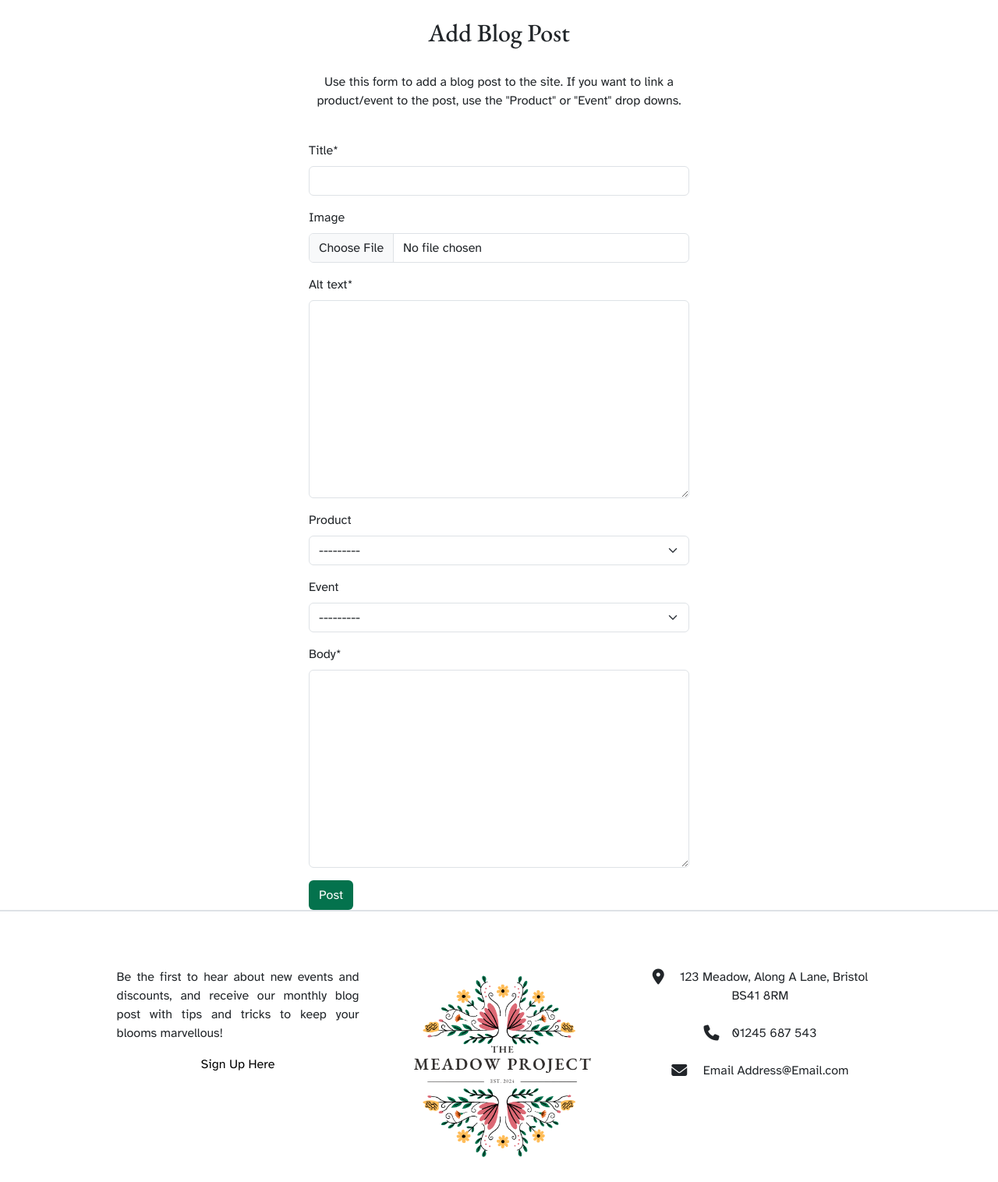
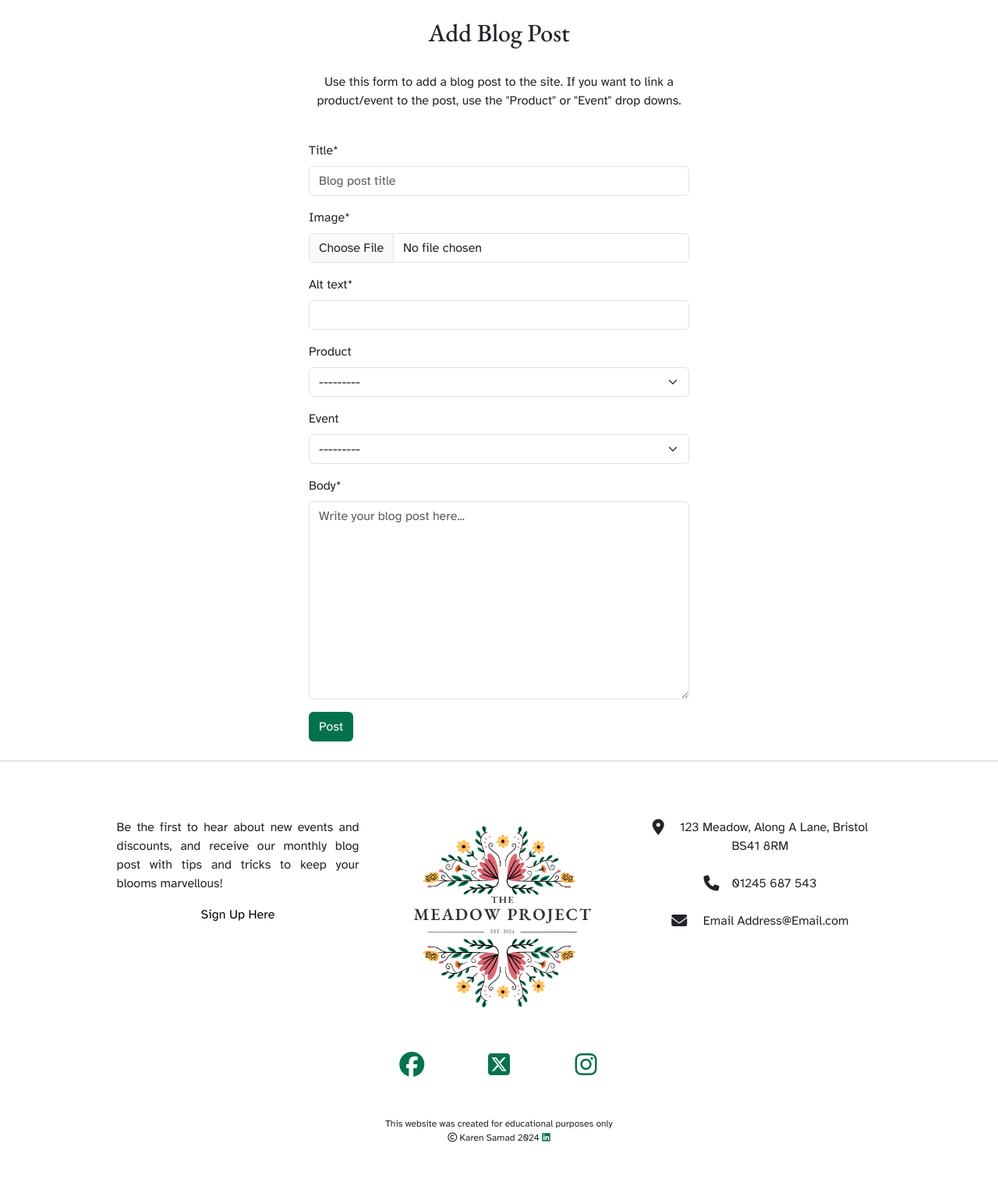
Before and after one commit to kosamad/the-meadow-project, a Django app: page /blog/add_post/ in a window 1280 px wide. Shown: the part 76-1592 px from the top of the page at 78% size. After the commit the page ends 1541 px from the top, so only its background shows below. Run offline with Django 3.2, Linux system fonts and the light colour scheme; data that the repository does not hold is empty; some libraries are stand-ins or nearby versions.

Commit message:
Form for blog posts with required fields in model.

```diff
--- /dev/null
+++ b/blog/forms.py
@@ -0,0 +1,22 @@
+from django import forms
+from .models import Post
+from products.models import Product, Event
+
+
+class PostForm(forms.ModelForm):
+
+ class Meta:
+        model = Post
+        fields = ('title', 'image', 'alt_text',
+                  'product', 'event',
+                  'body'
+                  )
+        widgets = {
+            'alt_text': forms.TextInput,
+            'title': forms.TextInput(attrs={'placeholder':'Blog post title'}),
+            'image': forms.ClearableFileInput,
+            'body': forms.Textarea(attrs={'rows': 10, 'placeholder': 'Write your blog post here...'}),
+        }
+
+        product = forms.ModelChoiceField(queryset=Product.objects.all(), widget=forms.Select(attrs={'placeholder': 'Select a product'}))
+        event = forms.ModelChoiceField(queryset=Event.objects.all(), widget=forms.Select(attrs={'placeholder': 'Select an event'}))
--- a/blog/models.py
+++ b/blog/models.py
@@ -6,13 +6,13 @@ from django.urls import reverse
 # Create your models here.
 
 class Post(models.Model):
-    title = models.CharField(max_length=255)
+    title = models.CharField(max_length=255, null=False, blank=False)
     date = models.DateTimeField(auto_now_add=True)
-    image = models.ImageField(null=True, blank=True, upload_to='blog_images/')
-    alt_text = models.TextField(default="")
+    image = models.ImageField(null=False, blank=False, upload_to='blog_images/', default="")
+    alt_text = models.TextField(default="", null=False, blank=False)
     product = models.ForeignKey(Product, null=True, blank=True, on_delete=models.CASCADE)
     event = models.ForeignKey(Event, null=True, blank=True, on_delete=models.CASCADE)
-    body = models.TextField()
+    body = models.TextField(null=False, blank=False)
 
     def __str__(self):
         """
--- a/blog/templates/blog/add_post.html
+++ b/blog/templates/blog/add_post.html
@@ -32,14 +32,15 @@
         </div>
     </div>
 
-    <div class="row justify-content-center">
+    <div class="row justify-content-center mb-4">
         <div class="col-md-6 col-12">
-            <form action="" method = POST>
+            <div class="form-group">
+            <form action="" method = POST enctype="multipart/form-data">
                 {% csrf_token %}
                 {{ form|crispy }}
                 <button class="btn btn-green">Post</button>
             </form>
-
+        </div>
         </div>
     </div>
 
--- a/blog/views.py
+++ b/blog/views.py
@@ -3,6 +3,7 @@ from django.core.paginator import Paginator
 from django.db.models import Q
 from .models import Post
 from django.views.generic import CreateView
+from .forms import PostForm
 
 
 
@@ -64,5 +65,6 @@ def post_detail(request, post_id):
 # Code to add a blog post using CreateView ammended from Youtube tutorial by Codemy
 class AddPostView(CreateView):
     model = Post
+    form_class = PostForm
     template_name = 'blog/add_post.html'
-    fields = '__all__'
+    # fields = '__all__'
```
Also changed, not shown: blog/migrations/0004_alter_post_image.py (added).
